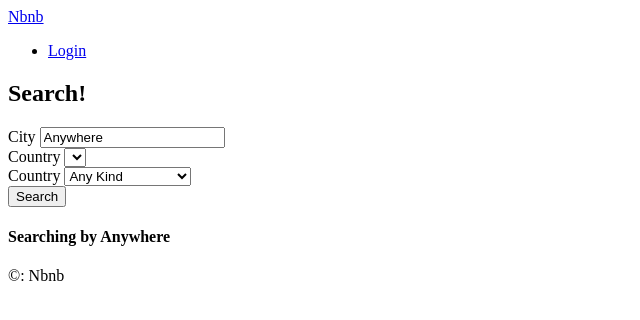
After one commit to jinwoo1990/airbnb-clone, a Django app: page /rooms/search/ in a window 1280 px wide. The commit adds this page. Shown: the top 320 px of the page, without its empty margins (0-640 px from the left). Run offline with Django 3.2, Linux system fonts and the light colour scheme; tables that the repository leaves empty hold one stand-in row (values such as "Sample post"); lists and menus that the app fills with data are empty; parts of the project's set-up code (start-up, migrations or seed data) failed here and were passed over.

Commit message:
search form 기본 작성

```diff
--- a/rooms/urls.py
+++ b/rooms/urls.py
@@ -3,4 +3,6 @@ from . import views
 
 app_name = "rooms"
 
-urlpatterns = [path("<int:pk>", views.RoomDetail.as_view(), name="detail")]
+urlpatterns = [path("<int:pk>", views.RoomDetail.as_view(), name="detail"),
+               path("search/", views.search, name="search"),
+               ]
--- a/rooms/views.py
+++ b/rooms/views.py
@@ -10,6 +10,7 @@ from django.http import Http404
 from django.views.generic import ListView, DetailView
 from django.urls import reverse
 from django.shortcuts import render, redirect
+from django_countries import countries
 from . import models
 
 
@@ -94,3 +95,29 @@ class RoomDetail(DetailView):
     """ RoomDetail Definition """
 
     model = models.Room
+
+
+def search(request):
+    city = request.GET.get("city", "anywhere")
+    city = str.capitalize(city)
+    country = request.GET.get("country", "KR")
+    room_type = int(request.GET.get("room_type", 0))
+    room_types = models.RoomType.objects.all()
+
+    # 입력할 것
+    form = {
+        "city": city,
+        "s_country": country,
+        "s_room_type": room_type
+    }
+
+    # db 에서 나오는 것
+    choices = {
+        "countries": countries,
+        "room_types": room_types,
+    }
+
+    return render(request,
+                  "rooms/search.html",
+                  {**form, **choices}
+                  )
--- a/templates/404.html
+++ b/templates/404.html
@@ -2,9 +2,9 @@
 
 {% extends "base.html" %}
 
-{% block page_name %}
-    Home
-{% endblock page_name %}
+{% block page_title %}
+    Not Found
+{% endblock page_title%}
 
 {% block content %}
 
--- a/templates/base.html
+++ b/templates/base.html
@@ -2,11 +2,18 @@
 <html lang="en">
 <head>
     <meta charset="UTF-8">
-    <title>{% block page_name %}{% endblock page_name %} | Nbnb </title>
+    <title>{% block page_title %}{% endblock page_title %} | Nbnb </title>
 </head>
 <body>
+    <header>
     {# include 로 divide and conquer #}
-    {% include "partials/header.html" %}
+    {% include "partials/nav.html" %}
+    {% block search-bar %}
+        <form method="get" action="{% url "rooms:search" %}">
+            <input value="Seoul" name="city" placeholder="Search by City" />
+        </form>
+    {% endblock search-bar %}
+    </header>
 
     {# block 은 children tempalte 에 삽입하기 위한 구간 #}
     {% block content %}{% endblock content %}
--- a/templates/partials/header.html
+++ /dev/null
@@ -1,6 +0,0 @@
-<header>
-    <a href="{% url "core:home" %}">Nbnb</a>
-    <ul>
-        <li><a href="#">Login</a></li>
-    </ul>
-</header>
--- /dev/null
+++ b/templates/partials/nav.html
@@ -0,0 +1,4 @@
+ <a href="{% url "core:home" %}">Nbnb</a>
+    <ul>
+        <li><a href="#">Login</a></li>
+    </ul>
--- a/templates/rooms/room_detail.html
+++ b/templates/rooms/room_detail.html
@@ -1,8 +1,8 @@
 {% extends "base.html" %}
 
-{% block page_name %}
-    Home
-{% endblock page_name %}
+{% block page_title %}
+    {{ room.name }}
+{% endblock page_title %}
 
 {% block content %}
 <div>
--- a/templates/rooms/room_list.html
+++ b/templates/rooms/room_list.html
@@ -1,8 +1,8 @@
 {% extends "base.html" %}
 
-{% block page_name %}
+{% block page_title %}
     Home
-{% endblock page_name %}
+{% endblock page_title %}
 
 {% block content %}
 
--- /dev/null
+++ b/templates/rooms/search.html
@@ -0,0 +1,39 @@
+{% extends "base.html" %}
+
+{% block page_title %}
+    Search
+{% endblock page_title%}
+
+{% block search-bar %}
+{% endblock search-bar %}
+
+{% block content %}
+    <h2>Search!</h2>
+
+    <form method="get" action="{% url "rooms:search" %}">
+        <div>
+            <label for="city">City</label>
+            <input value="{{ city }}" name="city" placeholder="Search by City" />
+        </div>
+        <div>
+            <label for="country">Country</label>
+            <select id="country" name="country">
+                {% for country in countries %}
+                    <option value="{{country.code}}" {% if country.code == s_country %}selected{% endif %}>{{ country.name }}</option>
+                {% endfor %}
+            </select>
+        </div>
+        <div>
+            <label for="room_type">Country</label>
+            <select id="room_type" name="room_type">
+                <option value="0" {% if s_room_type == 0 %}selected{% endif %}>Any Kind</option>
+                {% for room_type in room_types %}
+                    <option value="{{room_type.pk}}" {% if s_room_type == room_type.pk %}selected{% endif %}>{{ room_type.name }}</option>
+                {% endfor %}
+            </select>
+        </div>
+        <button>Search</button>
+    </form>
+    <h4>Searching by {{ city }}</h4>
+
+{% endblock content %}
```
